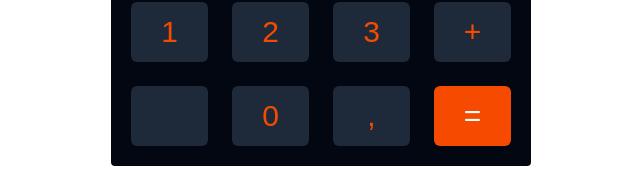
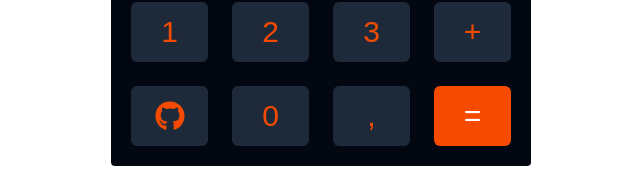
Before and after one commit to romulomelendez/simple-calculator, a Next.js app: page / in a window 1280 px wide. Shown: the part 507-703 px from the top of the page, without its empty margins (319-959 px from the left). Built offline with nearby package versions, Linux system fonts and the light colour scheme.

Commit message:
feat: github icon added in calculator empty key

```diff
--- a/src/components/calculatorButton.tsx
+++ b/src/components/calculatorButton.tsx
@@ -1,6 +1,8 @@
 "use client"
 
 import { useDisplay } from "@/hooks"
+
+import { FaGithub } from "react-icons/fa";
 import { FaDeleteLeft } from "react-icons/fa6"
 type ButtonProps = {
   value: string | number
@@ -50,7 +52,9 @@ export const CalculatorButton = ({ value }: ButtonProps) => {
         onClick={() => handleKey()}
       >
         {
-          value !== "C" ? value : <FaDeleteLeft />
+          value === "C" ? <FaDeleteLeft />
+          : value === "" ? <FaGithub />
+          : value
         }
       </button>
     )
```
